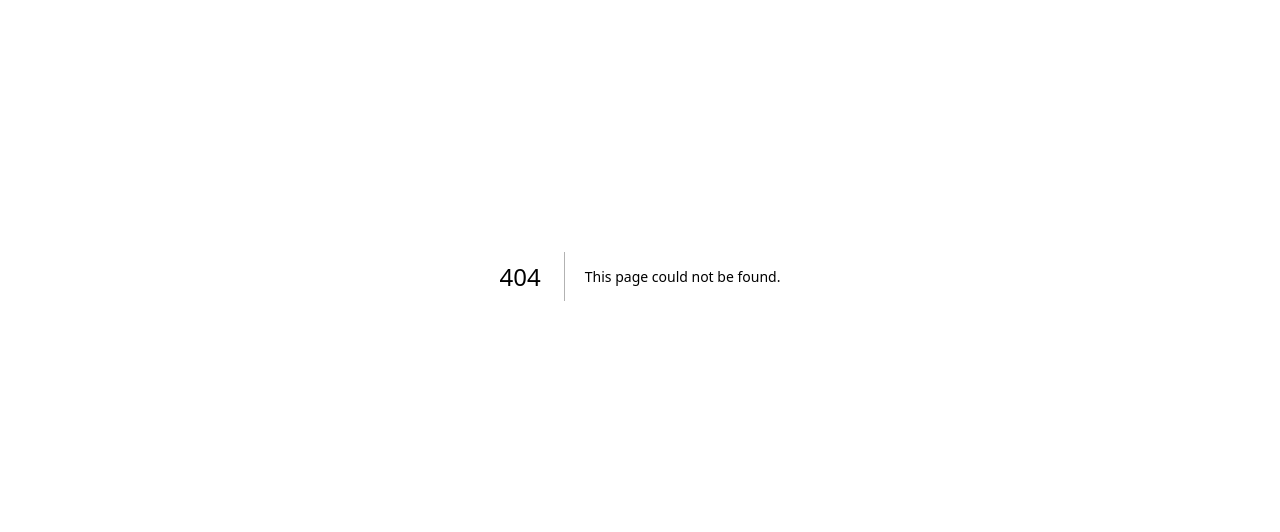
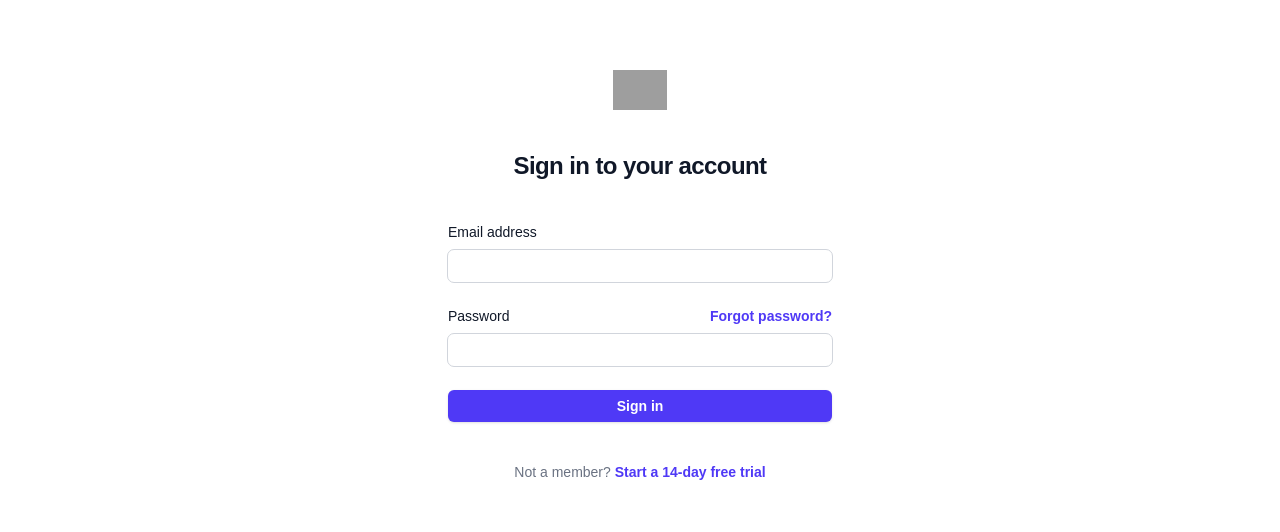
Before and after one commit to ArjunTL/check-your-time-web, a Next.js app: page /login in a window 1280 px wide. Before the commit this address had no page. Shown: the part 204-736 px from the top of the page. Built offline with nearby package versions, Linux system fonts and the light colour scheme; no server answers; grey boxes are pictures that could not be loaded.

Commit message:
login added

```diff
--- a/components/Header.tsx
+++ b/components/Header.tsx
@@ -1,6 +1,6 @@
-'use client'
+"use client";
 
-import { useState } from 'react'
+import { useState } from "react";
 import {
   Dialog,
   DialogPanel,
@@ -11,7 +11,7 @@ import {
   PopoverButton,
   PopoverGroup,
   PopoverPanel,
-} from '@headlessui/react'
+} from "@headlessui/react";
 import {
   Bars3Icon,
   ChartPieIcon,
@@ -19,42 +19,55 @@ import {
   FingerPrintIcon,
   SquaresPlusIcon,
   XMarkIcon,
-} from '@heroicons/react/24/outline'
-import { ChevronDownIcon, PhoneIcon, PlayCircleIcon, RectangleGroupIcon } from '@heroicons/react/20/solid'
+} from "@heroicons/react/24/outline";
+import {
+  ChevronDownIcon,
+  PhoneIcon,
+  PlayCircleIcon,
+  RectangleGroupIcon,
+} from "@heroicons/react/20/solid";
 
 const products = [
   {
-    name: 'Analytics',
-    description: 'Get a better understanding where your traffic is coming from',
-    href: '#',
+    name: "Analytics",
+    description: "Get a better understanding where your traffic is coming from",
+    href: "#",
     icon: ChartPieIcon,
   },
   {
-    name: 'Engagement',
-    description: 'Speak directly to your customers with our engagement tool',
-    href: '#',
+    name: "Engagement",
+    description: "Speak directly to your customers with our engagement tool",
+    href: "#",
     icon: CursorArrowRaysIcon,
   },
-  { name: 'Security', description: 'Your customers’ data will be safe and secure', href: '#', icon: FingerPrintIcon },
   {
-    name: 'Integrations',
-    description: 'Your customers’ data will be safe and secure',
-    href: '#',
+    name: "Security",
+    description: "Your customers’ data will be safe and secure",
+    href: "#",
+    icon: FingerPrintIcon,
+  },
+  {
+    name: "Integrations",
+    description: "Your customers’ data will be safe and secure",
+    href: "#",
     icon: SquaresPlusIcon,
   },
-]
+];
 const callsToAction = [
-  { name: 'Watch demo', href: '#', icon: PlayCircleIcon },
-  { name: 'Contact sales', href: '#', icon: PhoneIcon },
-  { name: 'View all products', href: '#', icon: RectangleGroupIcon },
-]
+  { name: "Watch demo", href: "#", icon: PlayCircleIcon },
+  { name: "Contact sales", href: "#", icon: PhoneIcon },
+  { name: "View all products", href: "#", icon: RectangleGroupIcon },
+];
 
 export default function Example() {
-  const [mobileMenuOpen, setMobileMenuOpen] = useState(false)
+  const [mobileMenuOpen, setMobileMenuOpen] = useState(false);
 
   return (
     <header className="relative isolate z-10 bg-white">
-      <nav aria-label="Global" className="mx-auto flex max-w-7xl items-center justify-between p-6 lg:px-8">
+      <nav
+        aria-label="Global"
+        className="mx-auto flex max-w-7xl items-center justify-between p-6 lg:px-8"
+      >
         <div className="flex lg:flex-1">
           <a href="#" className="-m-1.5 p-1.5">
             <span className="sr-only">Your Company</span>
@@ -79,7 +92,10 @@ export default function Example() {
           <Popover>
             <PopoverButton className="flex items-center gap-x-1 text-sm/6 font-semibold text-gray-900">
               Product
-              <ChevronDownIcon aria-hidden="true" className="size-5 flex-none text-gray-400" />
+              <ChevronDownIcon
+                aria-hidden="true"
+                className="size-5 flex-none text-gray-400"
+              />
             </PopoverButton>
 
             <PopoverPanel
@@ -88,11 +104,20 @@ export default function Example() {
             >
               <div className="mx-auto grid max-w-7xl grid-cols-4 gap-x-4 px-6 py-10 lg:px-8 xl:gap-x-8">
                 {products.map((item) => (
-                  <div key={item.name} className="group relative rounded-lg p-6 text-sm/6 hover:bg-gray-50">
+                  <div
+                    key={item.name}
+                    className="group relative rounded-lg p-6 text-sm/6 hover:bg-gray-50"
+                  >
                     <div className="flex size-11 items-center justify-center rounded-lg bg-gray-50 group-hover:bg-white">
-                      <item.icon aria-hidden="true" className="size-6 text-gray-600 group-hover:text-indigo-600" />
+                      <item.icon
+                        aria-hidden="true"
+                        className="size-6 text-gray-600 group-hover:text-indigo-600"
+                      />
                     </div>
-                    <a href={item.href} className="mt-6 block font-semibold text-gray-900">
+                    <a
+                      href={item.href}
+                      className="mt-6 block font-semibold text-gray-900"
+                    >
                       {item.name}
                       <span className="absolute inset-0" />
                     </a>
@@ -109,7 +134,10 @@ export default function Example() {
                         href={item.href}
                         className="flex items-center justify-center gap-x-2.5 p-3 text-sm/6 font-semibold text-gray-900 hover:bg-gray-100"
                       >
-                        <item.icon aria-hidden="true" className="size-5 flex-none text-gray-400" />
+                        <item.icon
+                          aria-hidden="true"
+                          className="size-5 flex-none text-gray-400"
+                        />
                         {item.name}
                       </a>
                     ))}
@@ -130,12 +158,16 @@ export default function Example() {
           </a>
         </PopoverGroup>
         <div className="hidden lg:flex lg:flex-1 lg:justify-end">
-          <a href="#" className="text-sm/6 font-semibold text-gray-900">
+          <a href="/login" className="text-sm/6 font-semibold text-gray-900">
             Log in <span aria-hidden="true">&rarr;</span>
           </a>
         </div>
       </nav>
-      <Dialog open={mobileMenuOpen} onClose={setMobileMenuOpen} className="lg:hidden">
+      <Dialog
+        open={mobileMenuOpen}
+        onClose={setMobileMenuOpen}
+        className="lg:hidden"
+      >
         <div className="fixed inset-0 z-10" />
         <DialogPanel className="fixed inset-y-0 right-0 z-10 w-full overflow-y-auto bg-white px-6 py-6 sm:max-w-sm sm:ring-1 sm:ring-gray-900/10">
           <div className="flex items-center justify-between">
@@ -162,7 +194,10 @@ export default function Example() {
                 <Disclosure as="div" className="-mx-3">
                   <DisclosureButton className="group flex w-full items-center justify-between rounded-lg py-2 pl-3 pr-3.5 text-base/7 font-semibold text-gray-900 hover:bg-gray-50">
                     Product
-                    <ChevronDownIcon aria-hidden="true" className="size-5 flex-none group-data-[open]:rotate-180" />
+                    <ChevronDownIcon
+                      aria-hidden="true"
+                      className="size-5 flex-none group-data-[open]:rotate-180"
+                    />
                   </DisclosureButton>
                   <DisclosurePanel className="mt-2 space-y-2">
                     {[...products, ...callsToAction].map((item) => (
@@ -198,7 +233,7 @@ export default function Example() {
               </div>
               <div className="py-6">
                 <a
-                  href="#"
+                  href="/login"
                   className="-mx-3 block rounded-lg px-3 py-2.5 text-base/7 font-semibold text-gray-900 hover:bg-gray-50"
                 >
                   Log in
@@ -209,5 +244,5 @@ export default function Example() {
         </DialogPanel>
       </Dialog>
     </header>
-  )
+  );
 }
--- /dev/null
+++ b/firebaseConfig.js
@@ -0,0 +1,18 @@
+import { initializeApp } from "firebase/app";
+import { getAuth } from "firebase/auth";
+import { getFirestore } from "firebase/firestore";
+
+const firebaseConfig = {
+  apiKey: process.env.NEXT_PUBLIC_FIREBASE_API_KEY,
+  authDomain: process.env.NEXT_PUBLIC_FIREBASE_AUTH_DOMAIN,
+  projectId: process.env.NEXT_PUBLIC_FIREBASE_PROJECT_ID,
+  storageBucket: process.env.NEXT_PUBLIC_FIREBASE_STORAGE_BUCKET,
+  messagingSenderId: process.env.NEXT_PUBLIC_FIREBASE_MESSAGING_SENDER_ID,
+  appId: process.env.NEXT_PUBLIC_FIREBASE_APP_ID,
+  measurementId: process.env.NEXT_PUBLIC_FIREBASE_MEASUREMENT_ID,
+};
+
+// Initialize Firebase
+const app = initializeApp(firebaseConfig);
+export const auth = getAuth(app);
+export const db = getFirestore(app);
--- a/package.json
+++ b/package.json
@@ -11,6 +11,7 @@
   "dependencies": {
     "@headlessui/react": "^2.2.0",
     "@heroicons/react": "^2.2.0",
+    "firebase": "^11.4.0",
     "next": "15.2.1",
     "react": "^19.0.0",
     "react-dom": "^19.0.0"
--- /dev/null
+++ b/src/app/dashboard/page.tsx
@@ -0,0 +1,36 @@
+"use client";
+
+import { useEffect, useState } from "react";
+import { auth } from "../../../firebaseConfig";
+import { onAuthStateChanged, signOut } from "firebase/auth";
+import { useRouter } from "next/navigation";
+
+export default function DashboardPage() {
+  const [user, setUser] = useState<any>(null);
+  const router = useRouter();
+
+  useEffect(() => {
+    const unsubscribe = onAuthStateChanged(auth, (user) => {
+      if (user) {
+        setUser(user);
+      } else {
+        router.push("/login"); // Redirect to login if not authenticated
+      }
+    });
+
+    return () => unsubscribe();
+  }, [router]);
+
+  return (
+    <div className="flex flex-col items-center justify-center min-h-screen bg-white">
+      <h2 className="text-2xl font-bold">Dashboard</h2>
+      {user ? <p>Welcome, {user.email}</p> : <p>Loading...</p>}
+      <button
+        onClick={() => signOut(auth).then(() => router.push("/login"))}
+        className="bg-red-500 text-white p-2 rounded mt-4"
+      >
+        Logout
+      </button>
+    </div>
+  );
+}
--- /dev/null
+++ b/src/app/login/layout.tsx
@@ -0,0 +1,7 @@
+export default function LoginLayout({
+  children,
+}: {
+  children: React.ReactNode;
+}) {
+  return <>{children}</>; // ✅ This prevents the global layout from applying
+}
--- /dev/null
+++ b/src/app/login/page.tsx
@@ -0,0 +1,115 @@
+"use client";
+
+import { useState } from "react";
+import { useRouter } from "next/navigation";
+import { auth } from "../../../firebaseConfig";
+import { signInWithEmailAndPassword } from "firebase/auth";
+
+export default function LoginPage() {
+  const [email, setEmail] = useState<string>("");
+  const [password, setPassword] = useState<string>("");
+  const [error, setError] = useState<string | null>(null);
+  const router = useRouter();
+
+  const handleLogin = async (e: React.FormEvent) => {
+    e.preventDefault();
+    setError(null); // Reset error message
+
+    try {
+      await signInWithEmailAndPassword(auth, email, password);
+      router.push("/dashboard"); // Redirect user after successful login
+    } catch (err) {
+      setError("Invalid email or password. Please try again.");
+    }
+  };
+
+  return (
+    <div className="flex min-h-screen flex-col justify-center px-6 py-12 lg:px-8 bg-white">
+      <div className="sm:mx-auto sm:w-full sm:max-w-sm">
+        <img
+          alt="Your Company"
+          src="https://tailwindcss.com/plus-assets/img/logos/mark.svg?color=indigo&shade=600"
+          className="mx-auto h-10 w-auto"
+        />
+        <h2 className="mt-10 text-center text-2xl font-bold tracking-tight text-gray-900">
+          Sign in to your account
+        </h2>
+      </div>
+
+      <div className="mt-10 sm:mx-auto sm:w-full sm:max-w-sm">
+        {error && <p className="text-center text-red-500">{error}</p>}{" "}
+        {/* Display error message */}
+        {/* ✅ Fix: Removed `action="#" method="POST"` */}
+        <form onSubmit={handleLogin} className="space-y-6">
+          <div>
+            <label
+              htmlFor="email"
+              className="block text-sm font-medium text-gray-900"
+            >
+              Email address
+            </label>
+            <div className="mt-2">
+              <input
+                id="email"
+                type="email"
+                required
+                value={email}
+                onChange={(e) => setEmail(e.target.value)}
+                autoComplete="email"
+                className="block w-full rounded-md bg-white px-3 py-1.5 text-base text-gray-900 outline outline-1 outline-gray-300 placeholder:text-gray-400 focus:outline-indigo-600 sm:text-sm"
+              />
+            </div>
+          </div>
+
+          <div>
+            <div className="flex items-center justify-between">
+              <label
+                htmlFor="password"
+                className="block text-sm font-medium text-gray-900"
+              >
+                Password
+              </label>
+              <div className="text-sm">
+                <a
+                  href="#"
+                  className="font-semibold text-indigo-600 hover:text-indigo-500"
+                >
+                  Forgot password?
+                </a>
+              </div>
+            </div>
+            <div className="mt-2">
+              <input
+                id="password"
+                type="password"
+                required
+                value={password}
+                onChange={(e) => setPassword(e.target.value)}
+                autoComplete="current-password"
+                className="block w-full rounded-md bg-white px-3 py-1.5 text-base text-gray-900 outline outline-1 outline-gray-300 placeholder:text-gray-400 focus:outline-indigo-600 sm:text-sm"
+              />
+            </div>
+          </div>
+
+          <div>
+            <button
+              type="submit"
+              className="flex w-full justify-center rounded-md bg-indigo-600 px-3 py-1.5 text-sm font-semibold text-white shadow-sm hover:bg-indigo-500 focus-visible:outline-indigo-600"
+            >
+              Sign in
+            </button>
+          </div>
+        </form>
+        <p className="mt-10 text-center text-sm text-gray-500">
+          Not a member?{" "}
+          <a
+            href="#"
+            className="font-semibold text-indigo-600 hover:text-indigo-500"
+          >
+            Start a 14-day free trial
+          </a>
+        </p>
+      </div>
+    </div>
+  );
+}
```
Also changed, not shown: 1 other file (tests, documents, lock files or other folders).
